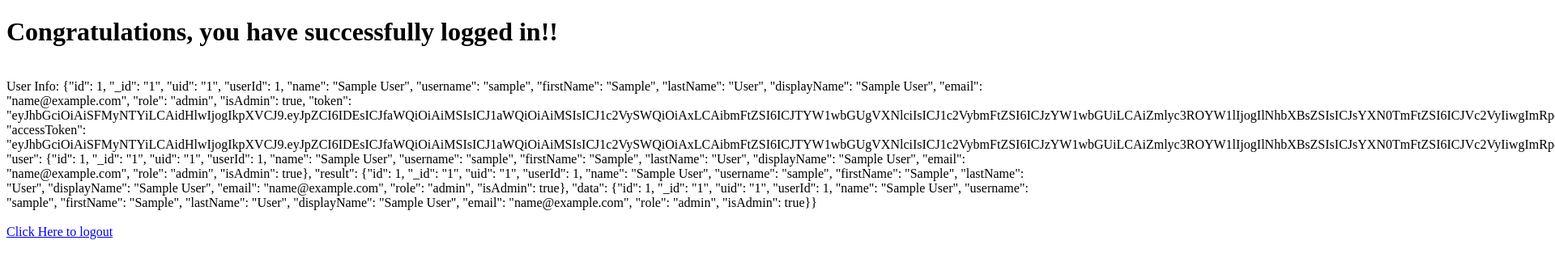
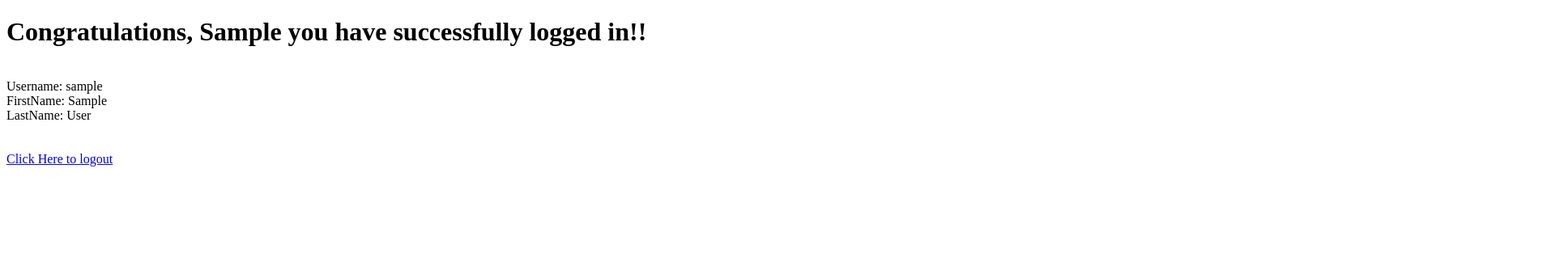
Before and after one commit to TylerDresselhouse/Project2-front, an Angular app in the folder Project2-front/: page /private in a window 1280 px wide. Shown: the top 334 px of the page at 81% size, 1920 px wide, since content can reach past the window. Built offline with nearby package versions, Linux system fonts and the light colour scheme; sample sign-in values are in the browser's storage.

Commit message:
cleaned up our simple login

```diff
--- a/Project2-front/src/app/components/login/login.component.html
+++ b/Project2-front/src/app/components/login/login.component.html
@@ -1,25 +1,18 @@
 <div>
   <div>
-      Welcome
+      <h3>Please Login</h3>
   </div>
   <div>
-      <div>
           <div>
               <input [(ngModel)]="user.username" id="username"
                   type="text">
               <label for="username">Username</label>
           </div>
-      </div>
-
-      <div>
           <div>
               <input [(ngModel)]="user.password" id="password"
                   type="password">
               <label for="password">Password</label>
           </div>
-      </div>
-
-
       <button (click)="login()"
           type="submit" name="action">Login</button>
           <br>
--- a/Project2-front/src/app/components/login/login.component.ts
+++ b/Project2-front/src/app/components/login/login.component.ts
@@ -10,8 +10,8 @@ import { AsbUser } from '../../models/asbuser.model';
 })
 export class LoginComponent implements OnInit {
 
-  public user = new AsbUser(null, null, null, null, null);
-  public errorMsg = '';
+  public user: AsbUser;
+  public errorMsg: String;
 
   constructor(private authService: AuthenticationService) { }
 
@@ -22,6 +22,8 @@ export class LoginComponent implements OnInit {
   }
 
   ngOnInit() {
+    this.user = new AsbUser(null, null, null, null, null);
+    this.errorMsg = '';
   }
 
 }
--- a/Project2-front/src/app/components/private/private.component.html
+++ b/Project2-front/src/app/components/private/private.component.html
@@ -1,10 +1,14 @@
 <div>
   <div>
-      <h1>Congratulations, you have successfully logged in!!</h1>
+      <h1>Congratulations, <span>{{ user.firstName }}</span> you have successfully logged in!!</h1>
       <br>
-      User Info: <span>{{ user }}</span>
+        <div *ngIf="user" >
+        Username: <span>{{ user.username }}</span><br>
+        FirstName: <span>{{ user.firstName }}</span><br>
+        LastName: <span>{{ user.lastName }}</span>
+        </div>
       <br>
       <br>
-      <a (click)="logout()" href="#">Click Here to logout</a>
+      <a (click)="logout()" routerLink="/login">Click Here to logout</a>
   </div>
 </div>
--- a/Project2-front/src/app/components/private/private.component.ts
+++ b/Project2-front/src/app/components/private/private.component.ts
@@ -10,13 +10,13 @@ import { AsbUser } from '../../models/asbuser.model';
 })
 export class PrivateComponent implements OnInit {
 
-  public user: String;
+  public user: AsbUser;
 
   constructor(private authService: AuthenticationService) { }
 
   ngOnInit() {
     this.authService.checkCredentials();
-    this.user = localStorage.getItem('user');
+    this.user = JSON.parse(localStorage.getItem('user'));
   }
 
   logout() {
```
